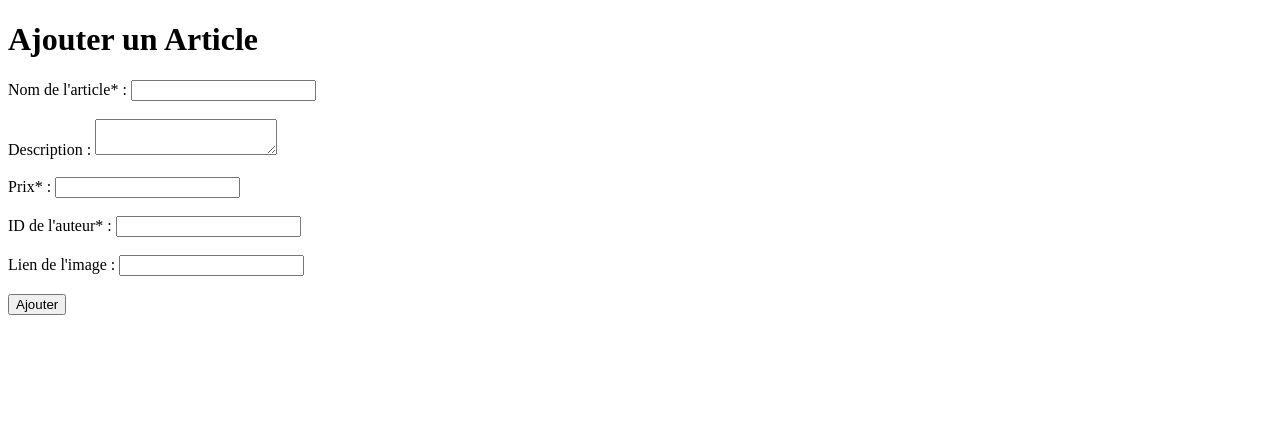
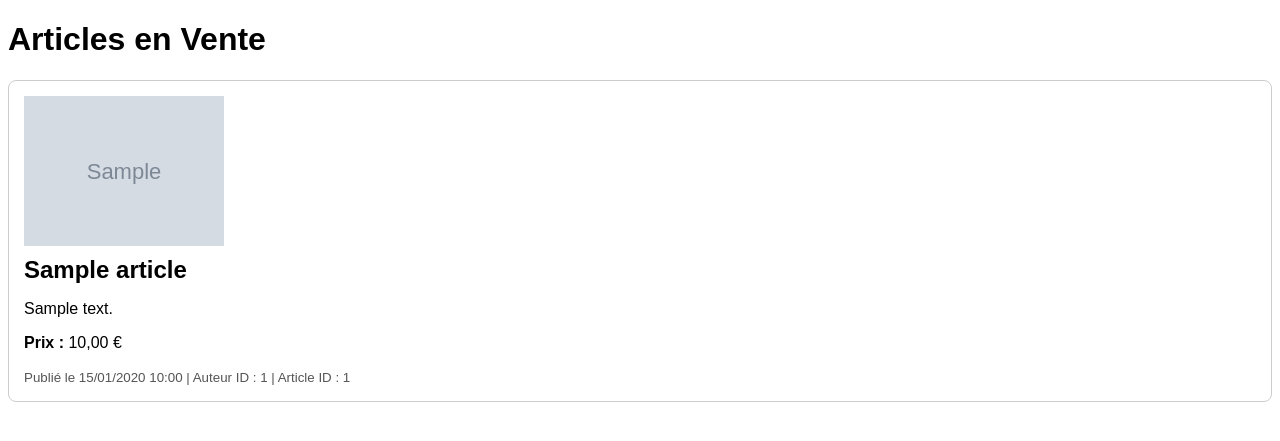
Before and after one commit to CalvoTom/MarketPlace, a PHP site: page /article.php in a window 1280 px wide. Shown: the top 441 px of the page. Run offline with PHP 8.4, Linux system fonts and the light colour scheme; tables that the repository leaves empty or names only in its code hold one stand-in row (values such as "Sample post"); grey boxes marked "Sample" are stand-in pictures.

Commit message:
add feature display

```diff
--- a/article.php
+++ b/article.php
@@ -2,52 +2,61 @@
 // Connexion à la base de données
 $pdo = new PDO('mysql:host=localhost;dbname=mydb;charset=utf8', 'root', '');
 
-// Ajouter un nouvel article si les données sont envoyées en POST
-if ($_SERVER['REQUEST_METHOD'] === 'POST') {
-    // Récupérer les données POST
-    $name = $_POST['name'] ?? null;
-    $description = $_POST['description'] ?? null;
-    $price = $_POST['price'] ?? null;
-    $author_id = $_POST['author_id'] ?? null;
-    $image_link = $_POST['image_link'] ?? null;
-
-    // Vérifier les champs obligatoires
-    if ($name && $price && $author_id) {
-        $stmt = $pdo->prepare('INSERT INTO Article (name, description, price, author_id, image_link) VALUES (?, ?, ?, ?, ?)');
-        $stmt->execute([$name, $description, $price, $author_id, $image_link]);
-        echo "Article ajouté avec succès.\n";
-    } else {
-        echo "Champs obligatoires manquants (name, price, author_id).\n";
-    }
-    exit;
-}
+// Requête pour récupérer tous les articles, les plus récents en premier
+$stmt = $pdo->query('SELECT id, name, description, price, publication_date, author_id, image_link FROM Article ORDER BY publication_date DESC');
+$articles = $stmt->fetchAll(PDO::FETCH_ASSOC);
 ?>
 
 <!DOCTYPE html>
 <html lang="fr">
 <head>
     <meta charset="UTF-8">
-    <title>Ajouter un Article</title>
+    <title>Liste des Articles en Vente</title>
+    <style>
+        body {
+            font-family: Arial, sans-serif;
+        }
+        .article {
+            border: 1px solid #ccc;
+            padding: 15px;
+            margin: 15px 0;
+            border-radius: 8px;
+        }
+        .article img {
+            max-width: 200px;
+            height: auto;
+            display: block;
+            margin-bottom: 10px;
+        }
+        .article h2 {
+            margin: 0;
+        }
+        .article small {
+            color: #555;
+        }
+    </style>
 </head>
 <body>
-    <h1>Ajouter un Article</h1>
-    <form method="post" action="">
-        <label for="name">Nom de l'article* :</label>
-        <input type="text" id="name" name="name" required><br><br>
+    <h1>Articles en Vente</h1>
 
-        <label for="description">Description :</label>
-        <textarea id="description" name="description"></textarea><br><br>
-
-        <label for="price">Prix* :</label>
-        <input type="number" id="price" name="price" step="0.01" required><br><br>
-
-        <label for="author_id">ID de l'auteur* :</label>
-        <input type="number" id="author_id" name="author_id" required><br><br>
-
-        <label for="image_link">Lien de l'image :</label>
-        <input type="text" id="image_link" name="image_link"><br><br>
-
-        <button type="submit">Ajouter</button>
-    </form>
+    <?php if (count($articles) > 0): ?>
+        <?php foreach ($articles as $article): ?>
+            <div class="article">
+                <?php if (!empty($article['image_link'])): ?>
+                    <img src="<?= htmlspecialchars($article['image_link']) ?>" alt="Image de l'article">
+                <?php endif; ?>
+                <h2><?= htmlspecialchars($article['name']) ?></h2>
+                <p><?= nl2br(htmlspecialchars($article['description'])) ?></p>
+                <p><strong>Prix :</strong> <?= number_format($article['price'], 2, ',', ' ') ?> €</p>
+                <small>
+                    Publié le <?= date('d/m/Y H:i', strtotime($article['publication_date'])) ?> |
+                    Auteur ID : <?= htmlspecialchars($article['author_id']) ?> |
+                    Article ID : <?= htmlspecialchars($article['id']) ?>
+                </small>
+            </div>
+        <?php endforeach; ?>
+    <?php else: ?>
+        <p>Aucun article en vente pour le moment.</p>
+    <?php endif; ?>
 </body>
 </html>
```
Also changed, not shown: vente.php (added, +53 -0 lines).
